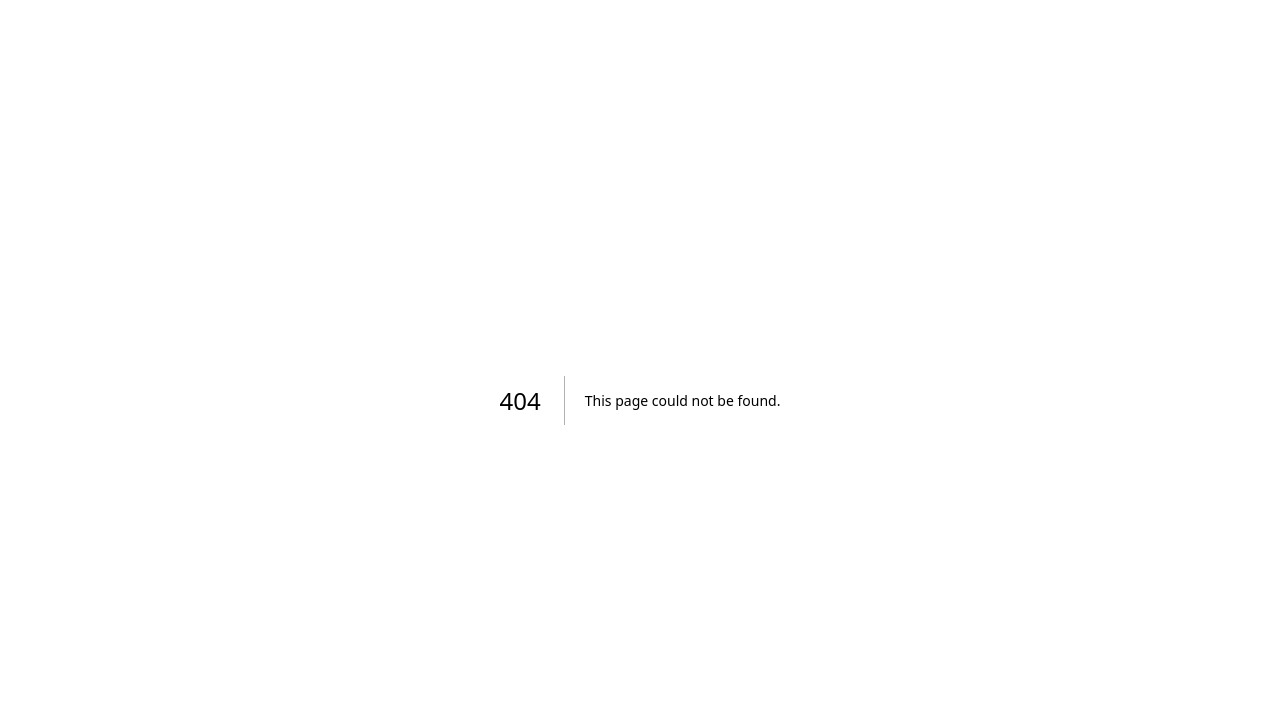
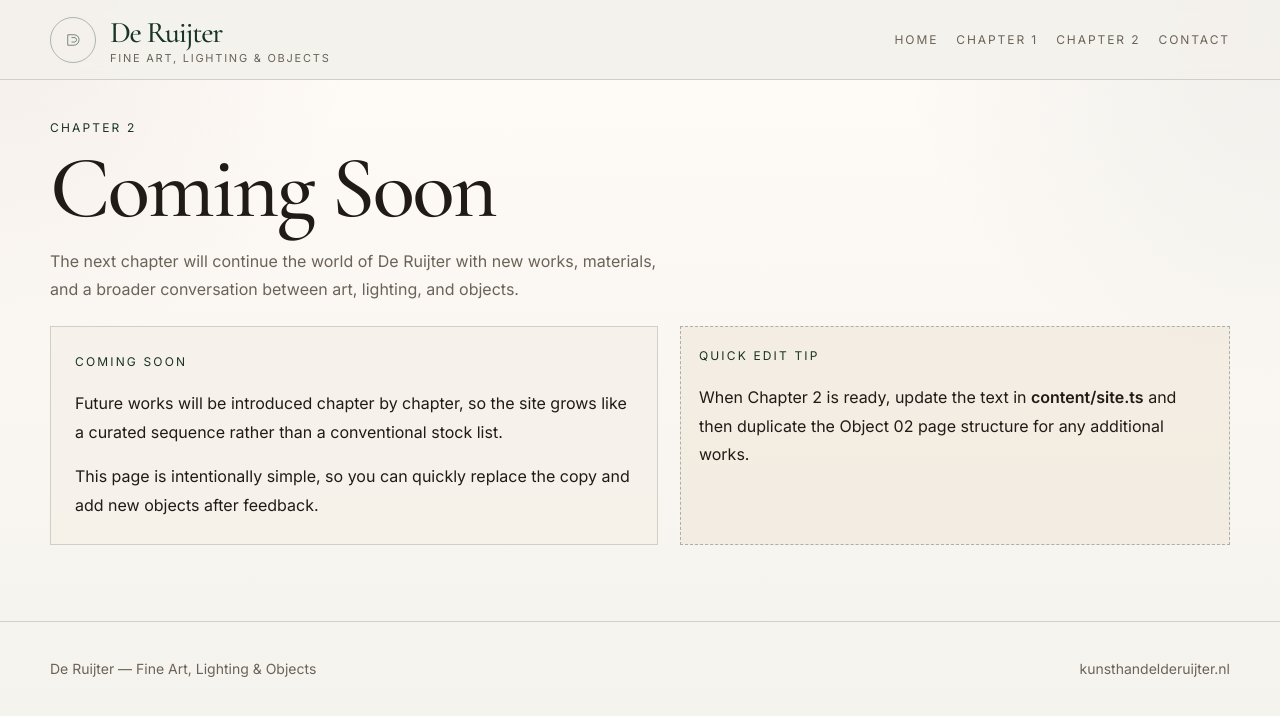
Before and after one commit to EmielEques/Kunsthandel, a Next.js app: page /chapter-2 in a window 1280 px wide. Before the commit this address had no page. Shown: the top 716 px of the page. Built offline with nearby package versions, Linux system fonts and the light colour scheme.

Commit message:
Create page.tsx

```diff
--- /dev/null
+++ b/app/chapter-2/page.tsx
@@ -0,0 +1,33 @@
+import { SiteShell, SectionIntro } from '@/components/layout';
+import { chapters } from '@/content/site';
+
+const chapter = chapters[1];
+
+export default function ChapterTwoPage() {
+  return (
+    <SiteShell>
+      <section className="page-section">
+        <div className="container">
+          <SectionIntro eyebrow={chapter.label} title={chapter.title} text={chapter.intro} />
+          <div className="grid-two">
+            <article className="card card-pad body-copy">
+              <p className="eyebrow">Coming soon</p>
+              <p>{chapter.story}</p>
+              <p>
+                This page is intentionally simple, so you can quickly replace the copy and add
+                new objects after feedback.
+              </p>
+            </article>
+            <aside className="card card-pad edit-note body-copy">
+              <p className="eyebrow">Quick edit tip</p>
+              <p>
+                When Chapter 2 is ready, update the text in <strong>content/site.ts</strong> and
+                then duplicate the Object 02 page structure for any additional works.
+              </p>
+            </aside>
+          </div>
+        </div>
+      </section>
+    </SiteShell>
+  );
+}
```
